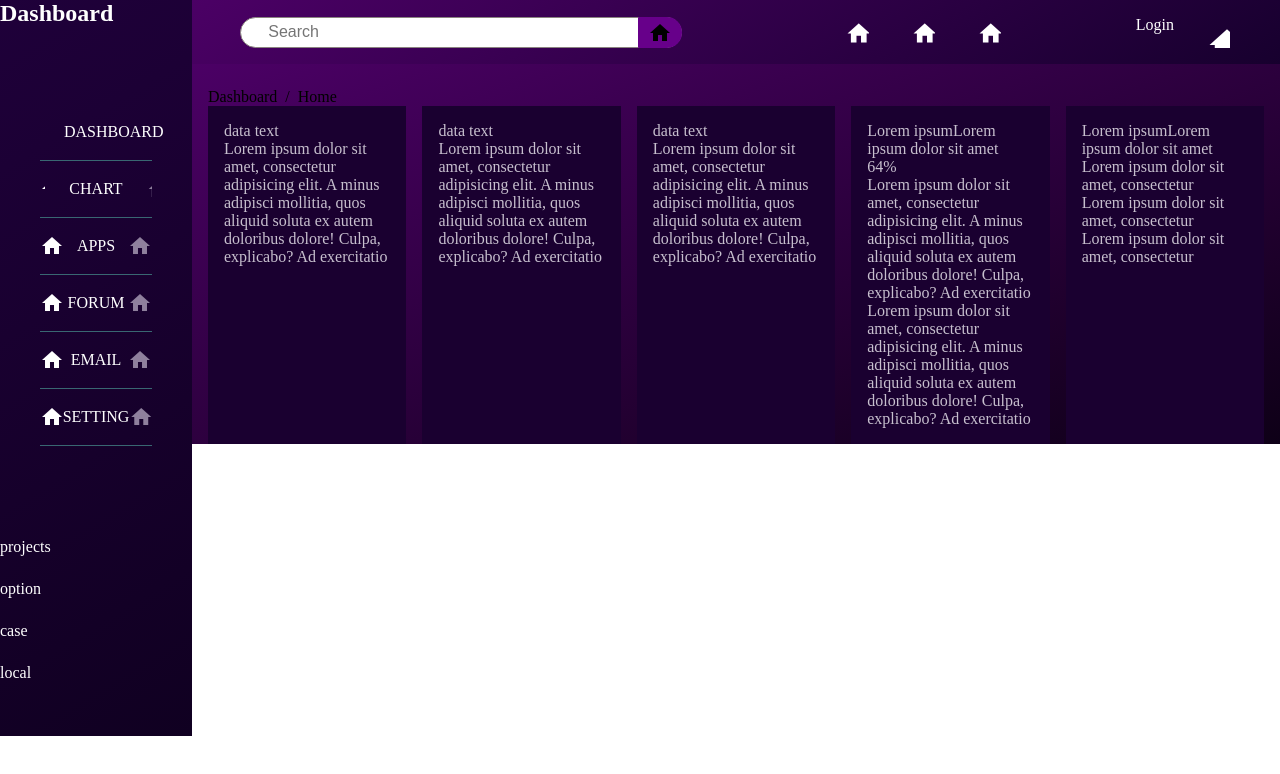
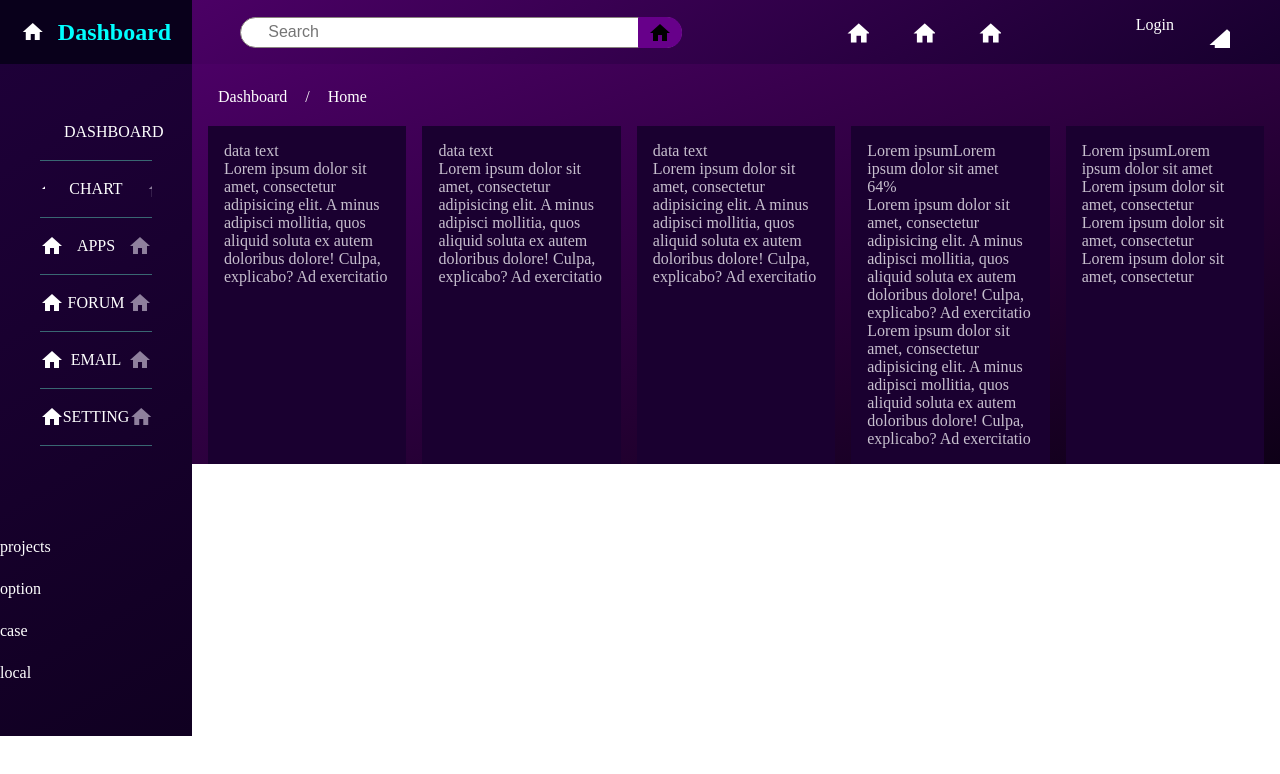
Before and after one commit to syaoranea/DashBoard, an Angular app: page / in a window 1280 px wide. Shown: the top 774 px of the page. Built offline with nearby package versions, Linux system fonts and the light colour scheme.

Commit message:
alterações pequenas

```diff
--- a/src/app/modules/dashboard/menu/menu.component.html
+++ b/src/app/modules/dashboard/menu/menu.component.html
@@ -1,6 +1,7 @@
 <nav class="color-white">
     <div class="nav-bar">
-        <h1>Dashboard</h1>
+        <mat-icon aria-hidden="false" aria-label="Example home icon" class="icon-two menu" fontIcon="home">menu</mat-icon>
+       <h1>Dashboard</h1>
     </div>
     <div class="menu zh-pt-40 zh-px-40 ">
         <ul class="">
--- a/src/app/modules/dashboard/menu/menu.component.scss
+++ b/src/app/modules/dashboard/menu/menu.component.scss
@@ -4,7 +4,20 @@ nav{
     width: 15vw;
     .nav-bar{
         height: 8vh;
+        display: flex;
+        align-items: center;
+        justify-content: center;
+        background-color: #09001b;
+        .menu{
+            margin-right: 13px;
+
+        }
+        h1{
+            color: #01ffff;
+
+        }
     }
+
     .menu{
         li{
             width: 100%;
--- a/src/app/shared/components/breadcrumb/breadcrumb.component.scss
+++ b/src/app/shared/components/breadcrumb/breadcrumb.component.scss
@@ -1,5 +1,9 @@
 ul{
     li{
+        color: #fff;
         margin-right: 8px;
+        margin-bottom: 20px;
+        margin-left: 10px;
     }
+
 }
--- a/src/app/utils/styles/color.scss
+++ b/src/app/utils/styles/color.scss
@@ -36,7 +36,7 @@ $Neutral: #09001b;
 
 .color-white { @include color-white; }
 .color-SecondaryLight {@include SecondaryLight;}
-.color-primary { @include color-white; }
+.color-primary { @include color-primary; }
 
 .color-purple-dark { @include color-white; }
 
```
